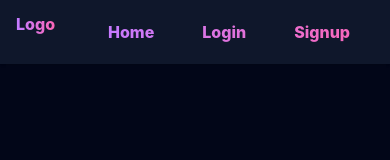
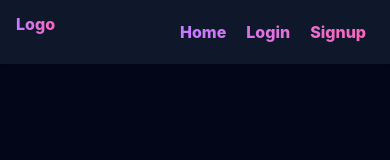
Before and after one commit to satyamkumarjha2006/BlogNest, a React (Vite) app: page / in a window 390 px wide. Shown: the top 160 px of the page. Built offline with nearby package versions, Linux system fonts and the light colour scheme; no server answers.

Commit message:
phone screen changes

```diff
--- a/src/Components/Header/Header.jsx
+++ b/src/Components/Header/Header.jsx
@@ -37,22 +37,22 @@ function Header() {
   ]
 
     return (
-        <header className='w-full py-3 shadow bg-slate-900'>
+        <header className='py-3 shadow bg-slate-900'>
             <Container>
-                <nav className='flex'>
+                <nav className='flex w-full flex-wrap tems-center justify-between gap-2'>
                     <div className='mr-4 text-transparent bg-linear-to-r from-purple-400 to-pink-400 bg-clip-text font-extrabold'>
                         <Link to='/'>
                         <Logo width='70px'/>
                         </Link>
                     </div>
 
-                    <ul className='flex ml-auto text-transparent bg-linear-to-r from-purple-400 to-pink-400 bg-clip-text font-extrabold hover:cursor-pointer '>
+                    <ul className='flex flex-wrap items-center justify-center gap-1 max-w-full ml-auto text-transparent bg-linear-to-r from-purple-400 to-pink-400 bg-clip-text font-extrabold hover:cursor-pointer '>
                         {navItems.map((item) =>
                         item.active ? (
                             <li key={item.name}>
                                 <button
                                 onClick={() => navigate(item.slug)}
-                                className='inline-bock px-6 py-2 duration-200 rounded-full hover:text-white hover:cursor-pointer'
+                                className='inline-block whitespace-nowrap px-2 py-2 sm:px-6 duration-200 rounded-full hover:text-white hover:cursor-pointer'
                                 >{item.name}</button>
                             </li>
                         ) : null
--- a/src/index.css
+++ b/src/index.css
@@ -1 +1,16 @@
 @import "tailwindcss";
+
+html,body,#root {
+    width: 100%;
+    min-height: 100%;
+    margin: 0%;
+}
+
+body{
+    background-color: #020617;
+    overflow-x: hidden;
+}
+
+#root{
+    min-height: 100vh;
+}
```
